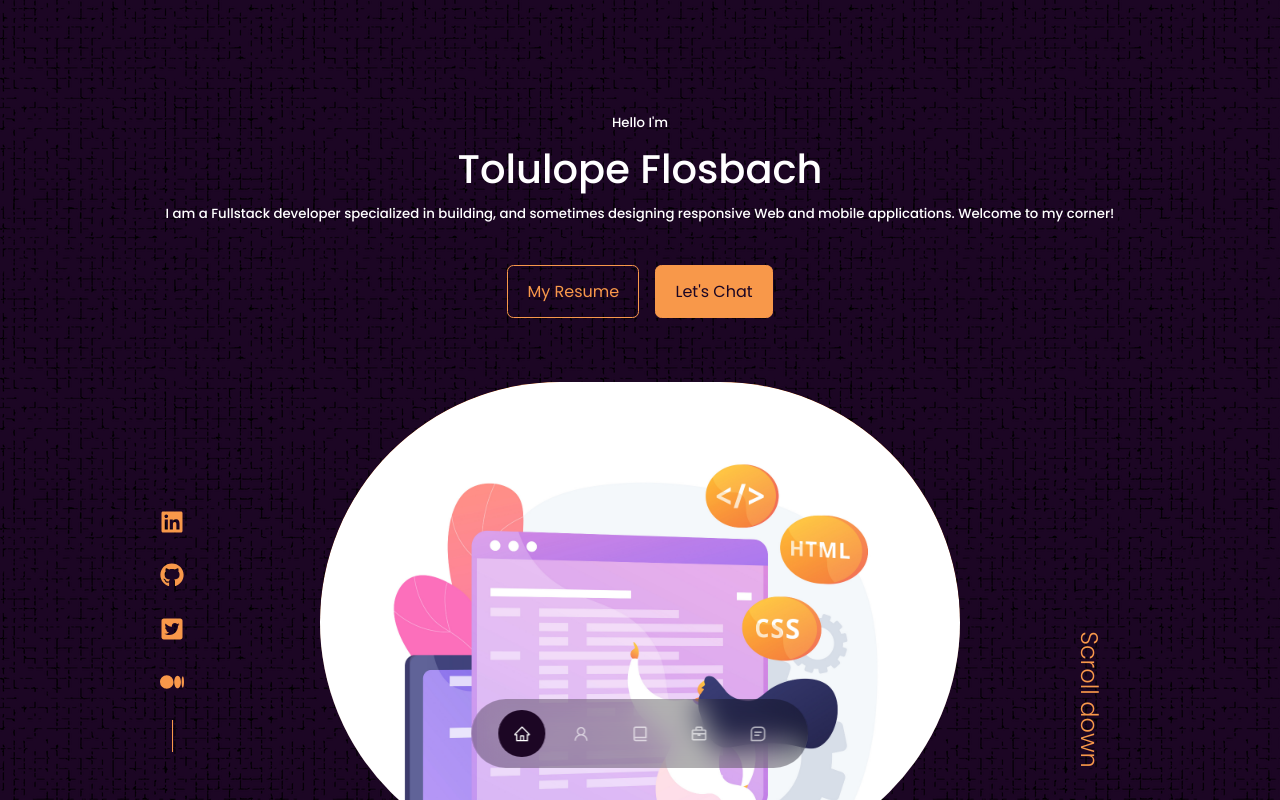
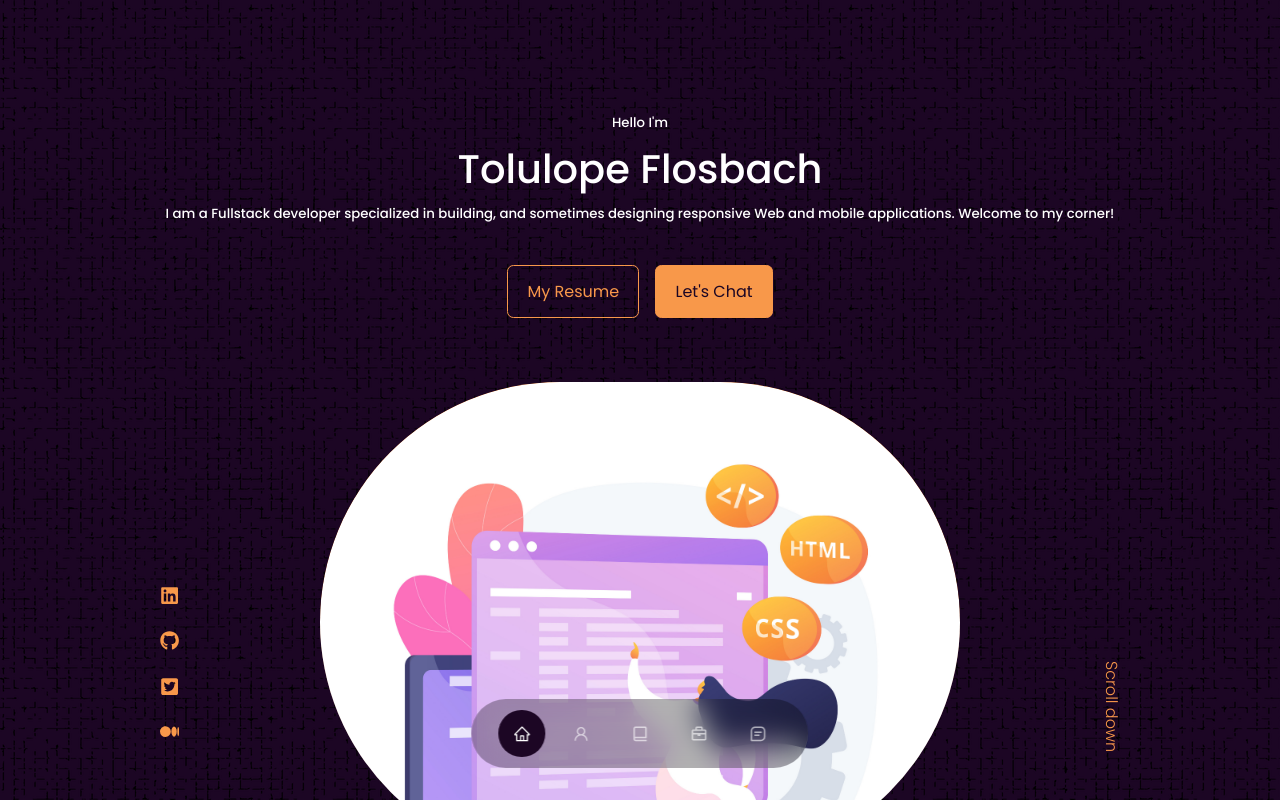
Before and after one commit to Cocoflosbach/toluFlosbachPortfolio, a React (Create React App) app: page / in a window 1280 px wide. Shown: the top 800 px of the page. Built offline with nearby package versions, Linux system fonts and the light colour scheme.

Commit message:
Update Header.css

```diff
--- a/src/components/Header/Header.css
+++ b/src/components/Header/Header.css
@@ -28,15 +28,15 @@ header {
   position: absolute;
   left: 0;
   bottom: 3rem;
-  font-size: 1.5rem;
+  font-size: 1.2rem;
 }
 
-.header__socials::after {
+/* .header__socials::after {
   content: "";
   width: 1px;
   height: 2rem;
   background: var(--color-primary);
-}
+} */
 
 /*================== IMG STYLING ================= */
 
@@ -64,7 +64,7 @@ header {
   bottom: 5rem;
   transform: rotate(90deg);
   font-weight: 300;
-  font-size: 1.5rem;
+  font-size: 1rem;
 }
 
 /*======================= MEDIA QUERIES (MEDIUM DEVICES) ================= */
```
